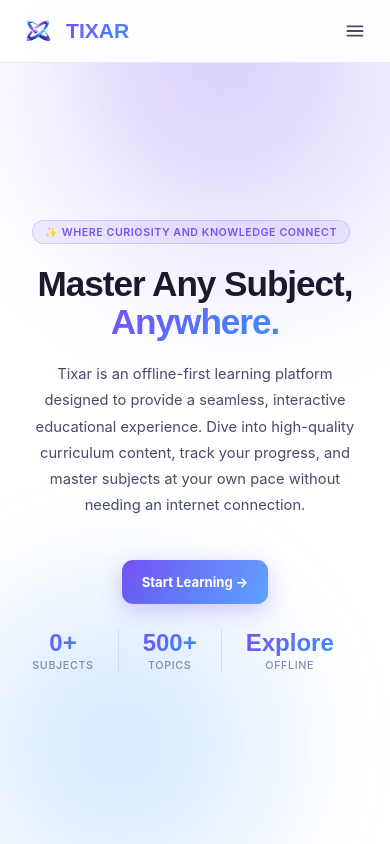
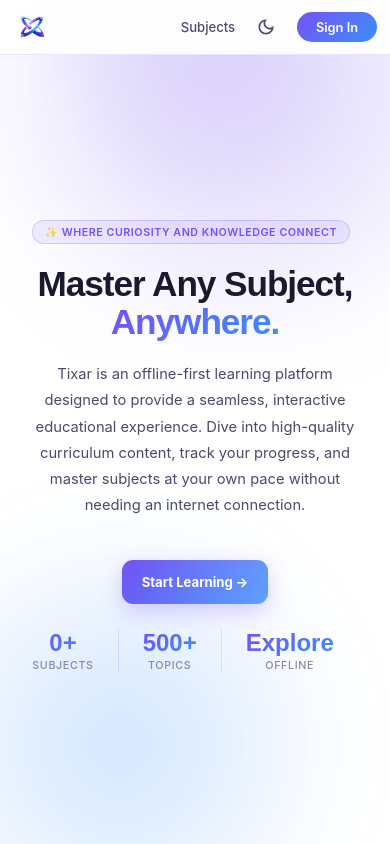
Before and after one commit to ahadiprince1757-gif/shifter, a React (Vite) app in the folder frontend/: page / in a window 390 px wide. Shown: the top 844 px of the page. Built offline with nearby package versions, Linux system fonts and the light colour scheme; no server answers.

Commit message:
Optimize mobile layout and enhance search matching logic

```diff
--- a/frontend/src/components/GlobalSearch.jsx
+++ b/frontend/src/components/GlobalSearch.jsx
@@ -25,15 +25,29 @@ function GlobalSearch({ curriculum, navigateToTopic }) {
     const q = query.toLowerCase();
     const matches = [];
     curriculum.forEach((subj) => {
+      const subjMatch = subj.label.toLowerCase().includes(q);
       subj.chapters.forEach((chap) => {
+        const chapMatch = chap.label.toLowerCase().includes(q);
         chap.topics.forEach((t) => {
-          if (t.toLowerCase().includes(q)) {
-            matches.push({ subject: subj, chapter: chap, topic: t });
+          const tLower = t.toLowerCase();
+          const topicMatch = tLower.includes(q);
+          if (topicMatch || subjMatch || chapMatch) {
+            let score = 0;
+            if (tLower.startsWith(q)) {
+              score += 100;
+            } else if (topicMatch) {
+              score += 50;
+            } else if (chapMatch) {
+              score += 25;
+            } else if (subjMatch) {
+              score += 10;
+            }
+            matches.push({ subject: subj, chapter: chap, topic: t, score });
           }
         });
       });
     });
-    return matches.slice(0, 8); // limit to 8 results
+    return matches.sort((a, b) => b.score - a.score).slice(0, 8);
   }, [query, curriculum]);
 
   // Reset selection when query changes (during render to prevent cascading renders)
@@ -76,6 +90,7 @@ function GlobalSearch({ curriculum, navigateToTopic }) {
         type="text"
         placeholder="Search topics..."
         value={query}
+        autoFocus
         onChange={(e) => {
           setQuery(e.target.value);
           setIsOpen(true);
--- a/frontend/src/index.css
+++ b/frontend/src/index.css
@@ -249,15 +249,29 @@ html.dark-mode .lnav-search-panel {
   }
 }
 
-@media (max-width: 640px) {
+@media (max-width: 768px) {
   .lnav-breadcrumbs {
     display: none;
   }
-  .lnav-desktop-controls {
+  .lnav-brand {
+    display: none;
+  }
+  .profile-email-lbl {
     display: none;
   }
   .lnav-home-text {
     display: none;
+  }
+  .lnav-home-btn {
+    padding: 0.4rem;
+    border-radius: 50%;
+  }
+  .lnav-hamburger {
+    display: none !important;
+  }
+  .lnav-search-panel .global-search {
+    max-width: 100%;
+    margin-left: 0;
   }
 }
 
@@ -347,17 +361,16 @@ html.dark-mode .lnav-search-panel {
   transform: translateY(-1px);
 }
 
-/* ── LANDING NAV – MOBILE (≤ 640px) ─────────────────────── */
-@media (max-width: 640px) {
+/* ── LANDING NAV – MOBILE (≤ 768px) ─────────────────────── */
+@media (max-width: 768px) {
   .lnav {
-    flex-wrap: wrap;
-    padding: 0.75rem 1.2rem;
+    flex-wrap: nowrap;
+    padding: 0.5rem 0.8rem;
+    gap: 0.4rem;
   }
 
   .lnav-hamburger {
-    display: flex;
-    align-items: center;
-    justify-content: center;
+    display: none !important;
   }
 
   .lnav-links {
```
